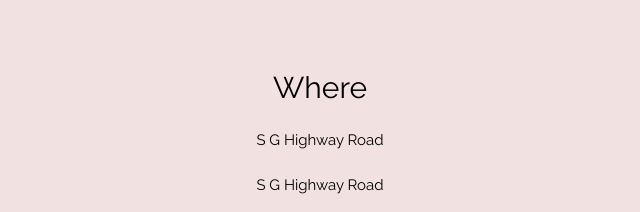
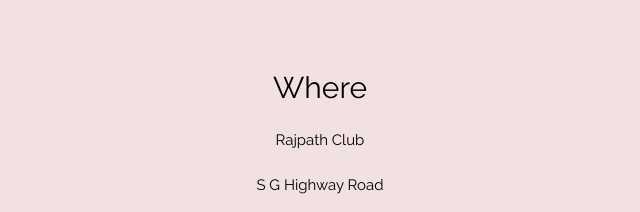
Before and after one commit to simatya/simatya1, a plain HTML site: page index.html in a window 1280 px wide. Shown: the part 3840-4052 px from the top of the page, 565-1205 px from the left. Drawn offline with nearby package versions, Linux system fonts and the light colour scheme.

Commit message:
Update index.html

```diff
--- a/index.html
+++ b/index.html
@@ -72,7 +72,7 @@
       </div>
       <div class="w3-half">
         <h2>Where</h2>
-        <p>S G Highway Road</p>
+        <p>Rajpath Club</p>
         <p>S G Highway Road</p>
         <p>Bodakdev</p>
         <p>Ahmedabad</p>
```
